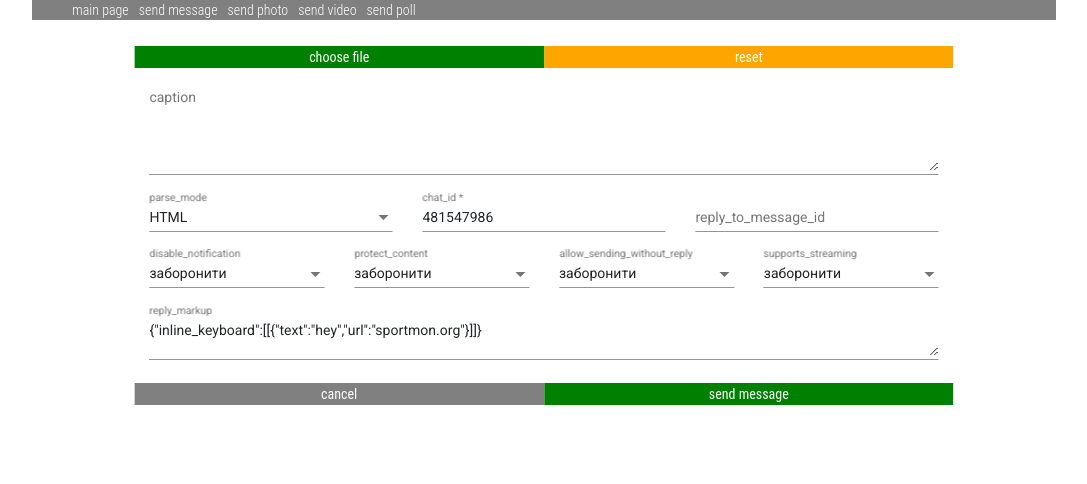
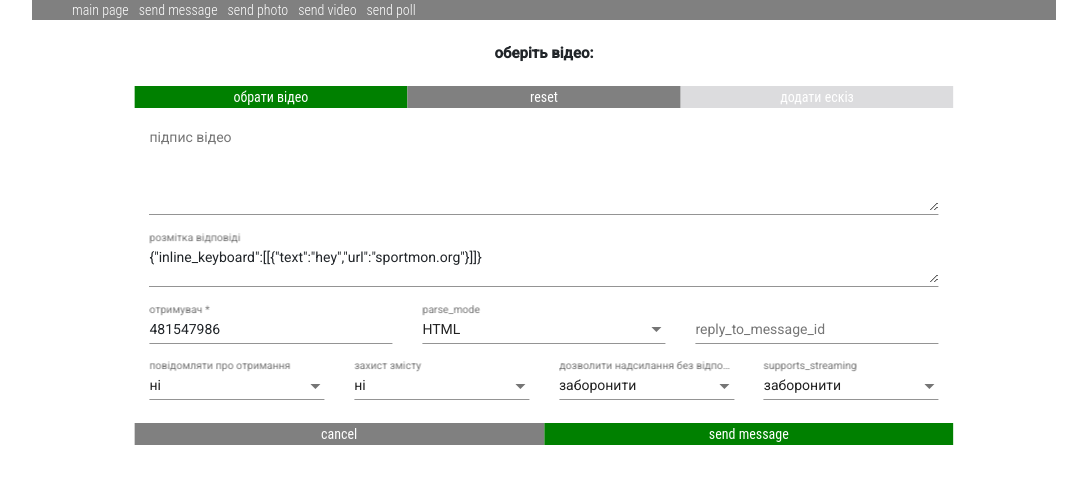
Before and after one commit to homoantropos/tgbotFrnt, an Angular app: page /main/sendVideo in a window 1280 px wide. Shown: the top 484 px of the page, without its empty margins (96-1183 px from the left). Built offline with nearby package versions, Linux system fonts and the light colour scheme.

Commit message:
sendVideo component finished

```diff
--- a/src/app/shared-module/components/messageEditors/send-video-editor/send-video-editor.component.html
+++ b/src/app/shared-module/components/messageEditors/send-video-editor/send-video-editor.component.html
@@ -7,6 +7,8 @@
       {{message}}
     </h2>
   </ng-container>
+
+  <h4><b>оберіть відео:</b></h4>
 
   <div>
 
@@ -20,31 +22,42 @@
     />
 
     <button
-      class="col-sm-6"
+      class="col-sm-4"
       title="button to click input file"
       [backGround]="'green'"
       appButtonStyle
       (click)="clickInputFile($event)"
     >
-      choose file
+      обрати відео
     </button>
 
     <button
-      class="col-sm-6"
+      class="col-sm-4"
       title="button to reset input file"
-      [backGround]="'orange'"
+      [backGround]="'gray'"
       appButtonStyle
       (click)="resetEditor($event)"
     >
       reset
     </button>
+
+    <button
+      class="col-sm-4"
+      [disabled]="!mediaSrc"
+      [backGround]="'darkgrey'"
+      appButtonStyle
+      (click)="addThumb = !addThumb"
+    >
+      додати ескіз
+    </button>
+
   </div>
 
   <ng-container *ngIf="loading">
     <h3>завантажуємо, зачекайте ...</h3>
   </ng-container>
 
-  <ng-container *ngIf="mediaSrc">
+  <div *ngIf="mediaSrc">
 
     <ng-container *ngIf="showBeforeVideo">
       <h3>... ще трішки ...</h3>
@@ -57,15 +70,56 @@
       />
     </video>
 
-  </ng-container>
+  </div>
 
+  <div *ngIf="addThumb">
+    <div>
+      <input
+        #thumbInput
+        class="dn"
+        type="file"
+        (change)="loadThumb($event)"
+      />
+
+      <button
+        class="col-sm-6"
+        title="для додавання ескізу"
+        [backGround]="'green'"
+        appButtonStyle
+        (click)="clickInputThumb($event)"
+      >
+        обрати ескіз
+      </button>
+
+      <button
+        class="col-sm-6"
+        title="скасувати додавання ескізу"
+        [backGround]="'gray'"
+        appButtonStyle
+        (click)="resetThumb($event)"
+      >
+        reset
+      </button>
+    </div>
+
+    <img
+      class="centerHorizontal"
+      #image
+      *ngIf="thumbSrc"
+      [src]="thumbSrc"
+      alt="thumb for video"
+    />
+  </div>
+
+  <div>
     <form
       [formGroup]="messageForm"
       (ngSubmit)="onSubmit(messageForm.value)"
     >
       <mat-form-field class="col-sm-12">
-      <mat-label>caption</mat-label>
+        <mat-label>підпис відео</mat-label>
         <textarea
+          title="додати опис відео"
           matInput
           cols="30"
           rows="5"
@@ -75,24 +129,47 @@
       </textarea>
       </mat-form-field>
 
+      <mat-form-field class="col-sm-12">
+        <mat-label>розмітка відповіді</mat-label>
+        <textarea
+          title="додати замикаючу клавіатуру"
+          matInput
+          cols="30"
+          rows="2"
+          type="text"
+          formControlName="reply_markup"
+        >
+      </textarea>
+      </mat-form-field>
+
+      <div *ngIf="messageForm.controls.chat_id.touched && messageForm.controls.chat_id.invalid">
+        <small
+          class="error"
+          *ngIf="messageForm.controls.chat_id.invalid && messageForm.controls.chat_id.errors.required"
+        >
+          Поле повинно бути заповненим
+        </small>
+      </div>
+      <mat-form-field class="col-sm-4">
+        <mat-label>отримувач</mat-label>
+        <input
+          title="отримувач"
+          matInput
+          type="text"
+          formControlName="chat_id"
+        />
+      </mat-form-field>
+
       <mat-form-field class="col-sm-4">
         <mat-label>parse_mode</mat-label>
         <mat-select
+          title="метод парсингу"
           formControlName="parse_mode"
         >
           <mat-option value="HTML">HTML</mat-option>
           <mat-option value="MarkdownV2">MarkdownV2</mat-option>
           <mat-option value="Markdown">Markdown</mat-option>
         </mat-select>
-    </mat-form-field>
-
-    <mat-form-field class="col-sm-4">
-      <mat-label>chat_id</mat-label>
-      <input
-        matInput
-        type="text"
-        formControlName="chat_id"
-      />
       </mat-form-field>
 
       <mat-form-field class="col-sm-4">
@@ -105,32 +182,35 @@
       </mat-form-field>
 
       <mat-form-field class="col-sm-3">
-      <mat-label>disable_notification</mat-label>
+        <mat-label>повідомляти про отримання</mat-label>
         <mat-select
+          title="визначення чи повідомляти адресата про отримання повідомлення"
           formControlName="disable_notification"
         >
-        <mat-option [value] = true>дозволити</mat-option>
-        <mat-option [value] = false>заборонити</mat-option>
+          <mat-option [value]=true>так</mat-option>
+          <mat-option [value]=false>ні</mat-option>
         </mat-select>
       </mat-form-field>
 
       <mat-form-field class="col-sm-3">
-      <mat-label>protect_content</mat-label>
+        <mat-label>захист змісту</mat-label>
         <mat-select
+          title="визначення чи дозволити чи заборонити адресату репостити повідомлення"
           formControlName="protect_content"
         >
-        <mat-option [value] = true>дозволити</mat-option>
-        <mat-option [value] = false>заборонити</mat-option>
+          <mat-option [value]=true>так</mat-option>
+          <mat-option [value]=false>ні</mat-option>
         </mat-select>
       </mat-form-field>
 
       <mat-form-field class="col-sm-3">
-      <mat-label>allow_sending_without_reply</mat-label>
+        <mat-label>дозволити надсилання без відповіді</mat-label>
         <mat-select
+          title="визначення чи дозволяти надсилати повідомлення без відповіді"
           formControlName="allow_sending_without_reply"
         >
-        <mat-option [value] = true>дозволити</mat-option>
-        <mat-option [value] = false>заборонити</mat-option>
+          <mat-option [value]=true>дозволити</mat-option>
+          <mat-option [value]=false>заборонити</mat-option>
         </mat-select>
       </mat-form-field>
 
@@ -139,21 +219,9 @@
         <mat-select
           formControlName="supports_streaming"
         >
-        <mat-option [value] = true>дозволити</mat-option>
-        <mat-option [value] = false>заборонити</mat-option>
+          <mat-option [value]=true>дозволити</mat-option>
+          <mat-option [value]=false>заборонити</mat-option>
         </mat-select>
-    </mat-form-field>
-
-    <mat-form-field class="col-sm-12">
-      <mat-label>reply_markup</mat-label>
-      <textarea
-        matInput
-        cols="30"
-        rows="2"
-        type="text"
-        formControlName="reply_markup"
-      >
-      </textarea>
       </mat-form-field>
 
       <button
@@ -175,5 +243,6 @@
         send message
       </button>
     </form>
+  </div>
 
 </div>
--- a/src/app/shared-module/components/messageEditors/send-video-editor/send-video-editor.component.ts
+++ b/src/app/shared-module/components/messageEditors/send-video-editor/send-video-editor.component.ts
@@ -15,12 +15,17 @@ export class SendVideoEditorComponent implements OnInit {
 
   media: File;
   mediaSrc = '';
+
   thumb: File;
+  thumbSrc = '';
+  addThumb = false;
 
   message = '';
 
   @ViewChild('fileInput') fileInput: ElementRef<HTMLInputElement>;
   @ViewChild('video') video: ElementRef<HTMLVideoElement>;
+
+  @ViewChild('thumbInput') thumbInput: ElementRef<HTMLInputElement>;
   @ViewChild('image') image: ElementRef<HTMLImageElement>;
 
   loading = false;
@@ -83,7 +88,7 @@ export class SendVideoEditorComponent implements OnInit {
                 if (frameWidth < frameHeight) {
                   this.video.nativeElement.height = window.innerHeight * 0.7;
                 } else {
-                  this.video.nativeElement.width = window.innerWidth * 0.7;
+                  this.video.nativeElement.width = window.innerWidth * 0.6;
                 }
                 this.video.nativeElement.pause();
               }
@@ -96,16 +101,48 @@ export class SendVideoEditorComponent implements OnInit {
     reader.readAsDataURL(this.media);
   }
 
+  clickInputThumb(event: any): void {
+    if (this.thumbInput) {
+      this.thumbInput.nativeElement.click();
+      this.stopEvent(event);
+    }
+  }
+
+  loadThumb(event: any): void {
+    this.thumb = event.target.files[0];
+    const reader = new FileReader();
+
+    reader.onload = () => {
+      if (reader.result) {
+        this.thumbSrc = reader.result.toString();
+        setTimeout(
+          () => {
+            const imageWidth = this.image.nativeElement.width;
+            const imageHeight = this.image.nativeElement.height;
+            if (imageWidth < imageHeight) {
+              this.image.nativeElement.height = window.innerHeight * 0.7;
+            } else {
+              this.image.nativeElement.width = window.innerWidth * 0.6;
+            }
+          }, 0
+        );
+      }
+    };
+
+    reader.readAsDataURL(this.thumb);
+  }
+
   onSubmit(value: any): void {
     if (this.messageForm.invalid) {
       return;
     }
     this.submitted = true;
-    this.postman.sendVideo(value, this.media)
+    this.postman.sendVideo(value, this.media, this.thumb)
       .subscribe(
         response => {
           console.log(response);
           this.submitted = false;
+          this.closeEditor();
         },
         error => {
           console.error(error);
@@ -115,6 +152,7 @@ export class SendVideoEditorComponent implements OnInit {
   }
 
   closeEditor(): void {
+    this.resetEditor();
     this.router.navigate(['main']);
   }
 
@@ -125,6 +163,16 @@ export class SendVideoEditorComponent implements OnInit {
     this.media = null;
     this.mediaSrc = '';
     this.loadingAllowed = false;
+    this.resetThumb();
+  }
+
+  resetThumb(event?: any): void {
+    if (event) {
+      this.stopEvent(event);
+    }
+    this.thumb = null;
+    this.thumbSrc = '';
+    this.addThumb = false;
   }
 
   mediaSizeIsAllowedToDownload(media: File): boolean {
--- a/src/app/shared-module/services/postman.service.ts
+++ b/src/app/shared-module/services/postman.service.ts
@@ -22,11 +22,11 @@ export class PostmanService {
     );
     if (file) {
       fd.append('video', file, file.name);
-    }
+    };
     return this.http.post(`https://api.telegram.org/bot${environment.bot_token}/sendMessage`, fd);
   }
 
-  sendVideo(message: any, file: File): Observable<any> {
+  sendVideo(message: any, file: File, thumb?: File): Observable<any> {
     const fd = new FormData();
     Object.keys(message).map(
       key => {
@@ -34,6 +34,9 @@ export class PostmanService {
       }
     );
     fd.append('video', file, file.name);
+    if (thumb) {
+      fd.append('thumb', thumb, thumb.name);
+    };
     return this.http.post(`https://api.telegram.org/bot${environment.bot_token}/sendVideo`, fd);
   }
 
--- a/src/styles.css
+++ b/src/styles.css
@@ -74,6 +74,12 @@ h1, h2, h3, h4, h5 {
   text-align: center;
 }
 
+.infoDesk {
+  width: 60vw;
+  background-color: darkgrey;
+  font-family: "Oswald ExtraLight", "Roboto Condensed Light", sans-serif;
+  color: white;
+}
 /* navBar classes start */
 .navBar {
   background-color: gray;
```
Lines whose indentation alone changed are shown as unchanged.
